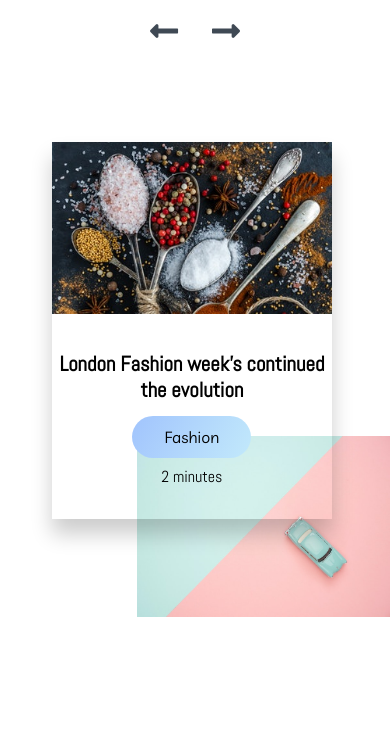
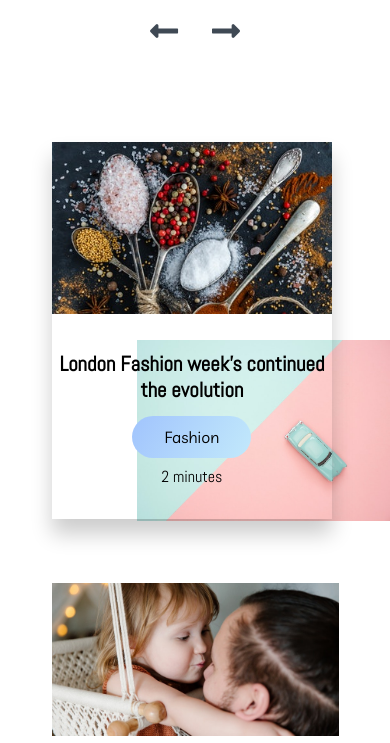
Before and after one commit to umida-boltaeva/Blooger_responsive_design, a plain HTML site: page Index.html in a window 390 px wide. Shown: the part 994-1737 px from the top of the page. Drawn offline with nearby package versions, Linux system fonts and the light colour scheme; a web font is replaced by a local one.

Commit message:
fix background position

```diff
--- a/css/Style.css
+++ b/css/Style.css
@@ -531,7 +531,7 @@ footer.footer .move-up span:hover {
 /*  Viewport less than or equal to 520px  */
 @media only screen and (max-width: 520px) {
     main .blog {
-        height: 125vh;
+        background-position: 100% 88%;
     }
 
     .site-content .post-content .post-image .post-info {
```
